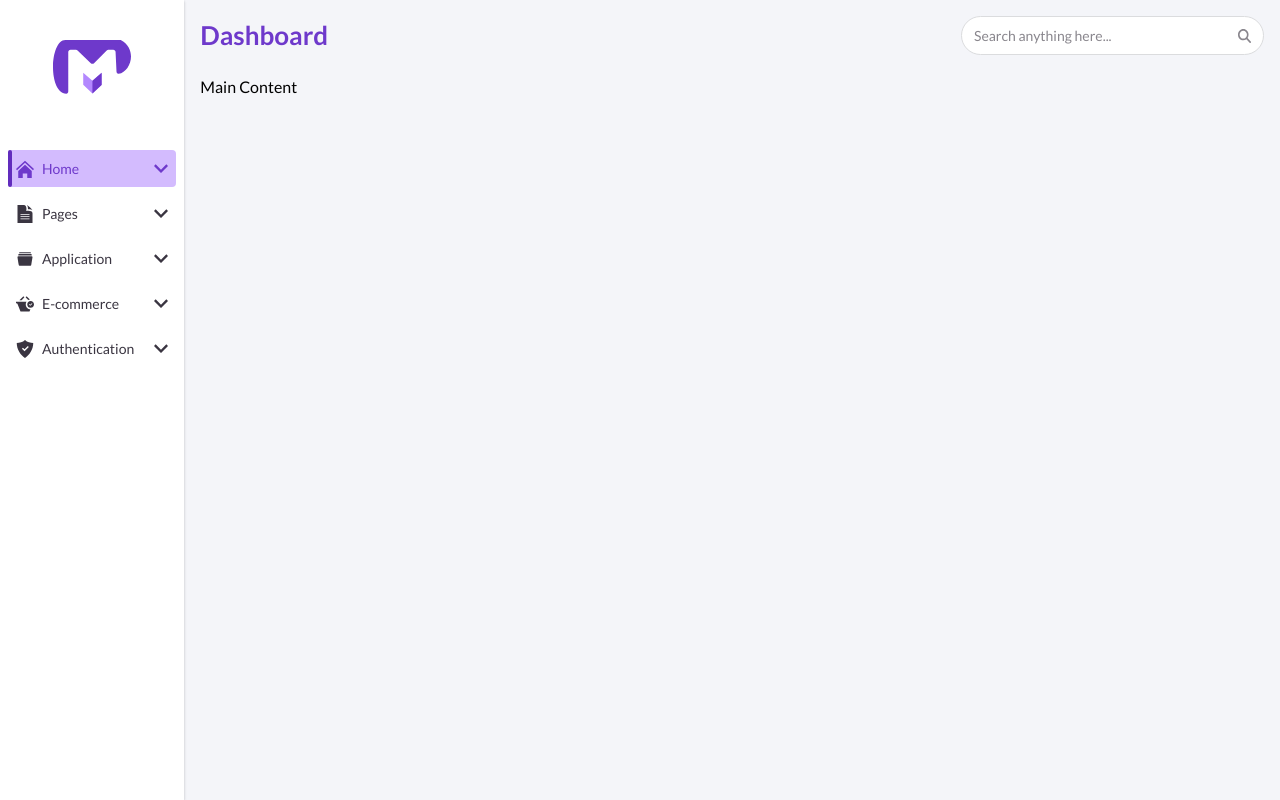
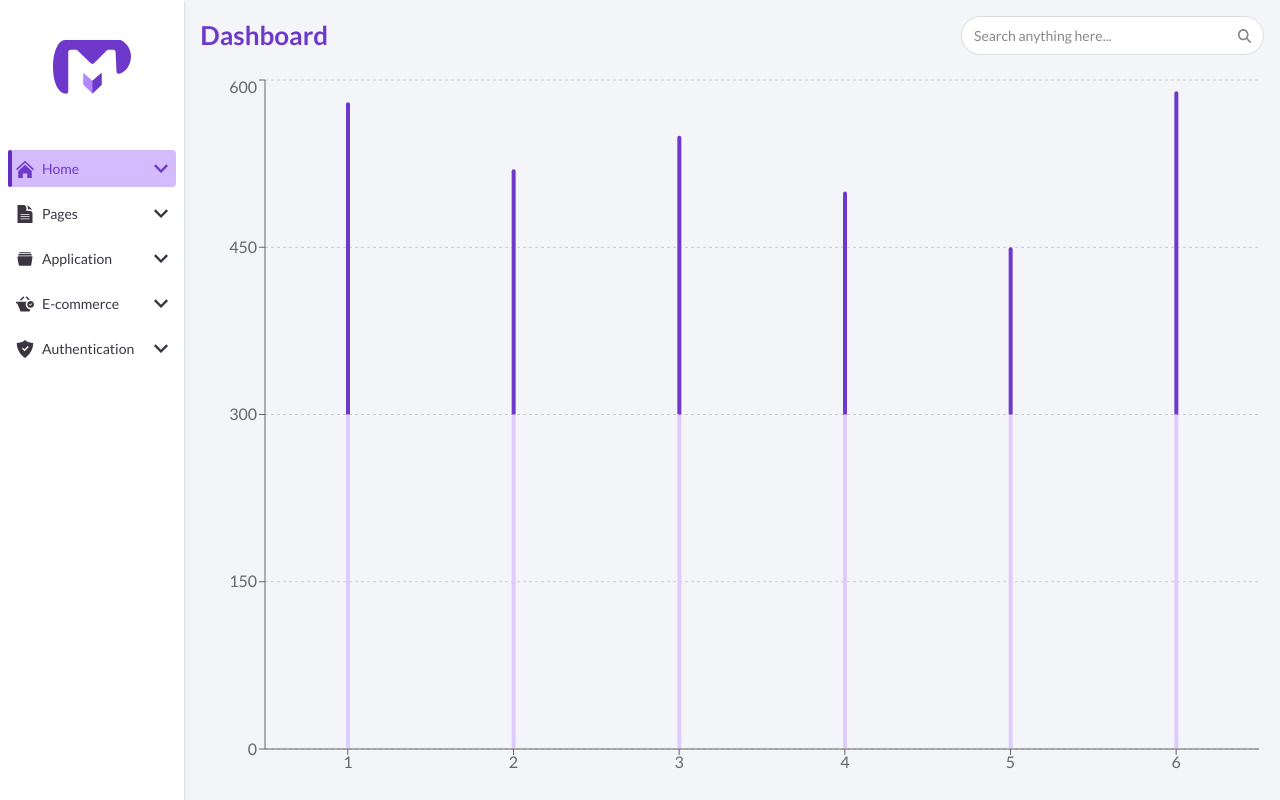
Before and after one commit to abdalla-samir/Admin-Dashboard, a React (Vite) app in the folder Admin Dashboard/: page / in a window 1280 px wide. Built offline with nearby package versions, Linux system fonts and the light colour scheme.

Commit message:
Structured folders and started Dashboard section

```diff
--- a/Admin Dashboard/src/components/Home/Analytics/Analytics.jsx
+++ b/Admin Dashboard/src/components/Home/Analytics/Analytics.jsx
@@ -1,11 +1,11 @@
-import SalesFunnelChart from "./SalesFunnelChart";
+import SalesFunnelChart from "/src/components/Charts/SalesFunnelChart";
 import { dashboardData } from "../../../data/analytics";
 import { deviceCategoryData } from "../../../data/deviceCategoryData";
 import { topCountriesData } from "../../../data/topCountries";
-import WatchList from "./WatchList";
-
+import WatchList from "/src/components/Charts/WatchListChart";
 import MetricCard from "./MetricCard";
 import DataPanel from "./DataPanel";
+
 export default function Analytics() {
     const metricCardsArray = dashboardData.map((data) => {
         return (
--- a/Admin Dashboard/src/components/Home/Analytics/DeviceCategory.jsx
+++ /dev/null
@@ -1,9 +0,0 @@
-export default function DeviceCategory({ icon, title, value }) {
-    return (
-        <div className="flex items-center flex-1 mt-5 text-body-medium">
-            {icon}
-            <span className="flex-1 ml-2">{title}</span>
-            <span>{value}</span>
-        </div>
-    );
-}
--- a/Admin Dashboard/src/components/Home/Dashboard.jsx
+++ /dev/null
@@ -1,3 +0,0 @@
-export default function Dashboard() {
-    return <h1>Main Content</h1>;
-}
--- /dev/null
+++ b/Admin Dashboard/src/components/Home/dashboard/Dashboard.jsx
@@ -0,0 +1,5 @@
+import ActiveUser from "../../charts/ActiveUsers";
+
+export default function Dashboard() {
+    return <ActiveUser />;
+}
--- /dev/null
+++ b/Admin Dashboard/src/components/charts/ActiveUsers.jsx
@@ -0,0 +1,37 @@
+import {
+    ResponsiveContainer,
+    BarChart,
+    Bar,
+    XAxis,
+    YAxis,
+    Tooltip,
+    CartesianGrid,
+} from "recharts";
+import { activeUsers } from "../../data/activeUsers";
+
+export default function ActiveUser() {
+    return (
+        <ResponsiveContainer>
+            <BarChart data={activeUsers} barSize={4}>
+                <XAxis dataKey="time" />
+                <YAxis />
+                <CartesianGrid strokeDasharray="3 3" vertical={false} />
+                <Tooltip cursor={false} />
+                <Bar
+                    dataKey="base"
+                    fill="#DECCFE"
+                    stackId="a"
+                    radius={[4, 4, 4, 4]}
+                    width={5}
+                />
+                <Bar
+                    dataKey="value"
+                    fill="#6e39cb"
+                    stackId="a"
+                    radius={[4, 4, 0, 0]}
+                    width={5}
+                />
+            </BarChart>
+        </ResponsiveContainer>
+    );
+}
--- a/Admin Dashboard/src/components/Home/Analytics/WatchList.jsx
+++ b/Admin Dashboard/src/components/charts/SalesFunnelChart.jsx
@@ -3,22 +3,19 @@ import {
     YAxis,
     CartesianGrid,
     Tooltip,
-    Legend,
     ResponsiveContainer,
     AreaChart,
     Area,
-    Line,
-    LineChart,
 } from "recharts";
-import { watchlistData } from "../../../data/watchlistData";
+import { salesFunnelData } from "../../data/salesFunnelData";
 
-export default function WatchList() {
+export default function SalesFunnelChart() {
     return (
         <>
             <div className="my-4">
                 <ResponsiveContainer width="100%" height={300}>
-                    <LineChart
-                        data={watchlistData}
+                    <AreaChart
+                        data={salesFunnelData}
                         margin={{ top: 20, right: 35, bottom: 20, left: 20 }}
                     >
                         <defs>
@@ -46,13 +43,15 @@ export default function WatchList() {
                             vertical={false}
                         />
                         <XAxis
-                            dataKey="date"
+                            dataKey="day"
                             axisLine={false}
                             tickLine={false}
                             tickMargin={20}
                             style={{ fontSize: "14px", fill: "#B4B2B7" }}
                         />
                         <YAxis
+                            tickFormatter={(value) => `${value / 1000}K`}
+                            domain={[20000, 100000]}
                             axisLine={false}
                             tickLine={false}
                             tickMargin={20}
@@ -96,19 +95,15 @@ export default function WatchList() {
                                 return null;
                             }}
                         />
-                        <Line
-                            type="monotone"
-                            dataKey="watchlistA"
-                            stroke="#2ac670"
-                            strokeWidth={3}
+                        <Area
+                            type="linear"
+                            dataKey="Sales"
+                            stroke="#6e39cb"
+                            strokeWidth={2}
+                            fill="url(#salesGradient)"
+                            fillOpacity={0.3}
                         />
-                        <Line
-                            type="monotone"
-                            dataKey="watchlistB"
-                            stroke="#fdad15"
-                            strokeWidth={3}
-                        />
-                    </LineChart>
+                    </AreaChart>
                 </ResponsiveContainer>
             </div>
         </>
--- a/Admin Dashboard/src/components/Home/Analytics/SalesFunnelChart.jsx
+++ b/Admin Dashboard/src/components/charts/WatchListChart.jsx
@@ -3,19 +3,22 @@ import {
     YAxis,
     CartesianGrid,
     Tooltip,
+    Legend,
     ResponsiveContainer,
     AreaChart,
     Area,
+    Line,
+    LineChart,
 } from "recharts";
-import { salesFunnelData } from "../../../data/salesFunnelData";
+import { watchlistData } from "../../data/watchlistData";
 
-export default function SalesFunnelChart() {
+export default function WatchListChart() {
     return (
         <>
             <div className="my-4">
                 <ResponsiveContainer width="100%" height={300}>
-                    <AreaChart
-                        data={salesFunnelData}
+                    <LineChart
+                        data={watchlistData}
                         margin={{ top: 20, right: 35, bottom: 20, left: 20 }}
                     >
                         <defs>
@@ -43,15 +46,13 @@ export default function SalesFunnelChart() {
                             vertical={false}
                         />
                         <XAxis
-                            dataKey="day"
+                            dataKey="date"
                             axisLine={false}
                             tickLine={false}
                             tickMargin={20}
                             style={{ fontSize: "14px", fill: "#B4B2B7" }}
                         />
                         <YAxis
-                            tickFormatter={(value) => `${value / 1000}K`}
-                            domain={[20000, 100000]}
                             axisLine={false}
                             tickLine={false}
                             tickMargin={20}
@@ -95,15 +96,19 @@ export default function SalesFunnelChart() {
                                 return null;
                             }}
                         />
-                        <Area
-                            type="linear"
-                            dataKey="Sales"
-                            stroke="#6e39cb"
-                            strokeWidth={2}
-                            fill="url(#salesGradient)"
-                            fillOpacity={0.3}
+                        <Line
+                            type="monotone"
+                            dataKey="watchlistA"
+                            stroke="#2ac670"
+                            strokeWidth={3}
                         />
-                    </AreaChart>
+                        <Line
+                            type="monotone"
+                            dataKey="watchlistB"
+                            stroke="#fdad15"
+                            strokeWidth={3}
+                        />
+                    </LineChart>
                 </ResponsiveContainer>
             </div>
         </>
--- /dev/null
+++ b/Admin Dashboard/src/data/activeUsers.jsx
@@ -0,0 +1,8 @@
+export const activeUsers = [
+    { time: "1", value: 280, base: 300 },
+    { time: "2", value: 220, base: 300 },
+    { time: "3", value: 250, base: 300 },
+    { time: "4", value: 200, base: 300 },
+    { time: "5", value: 150, base: 300 },
+    { time: "6", value: 290, base: 300 },
+];
```
Also changed, not shown: Admin Dashboard/src/App.jsx (+28 -28 lines).
